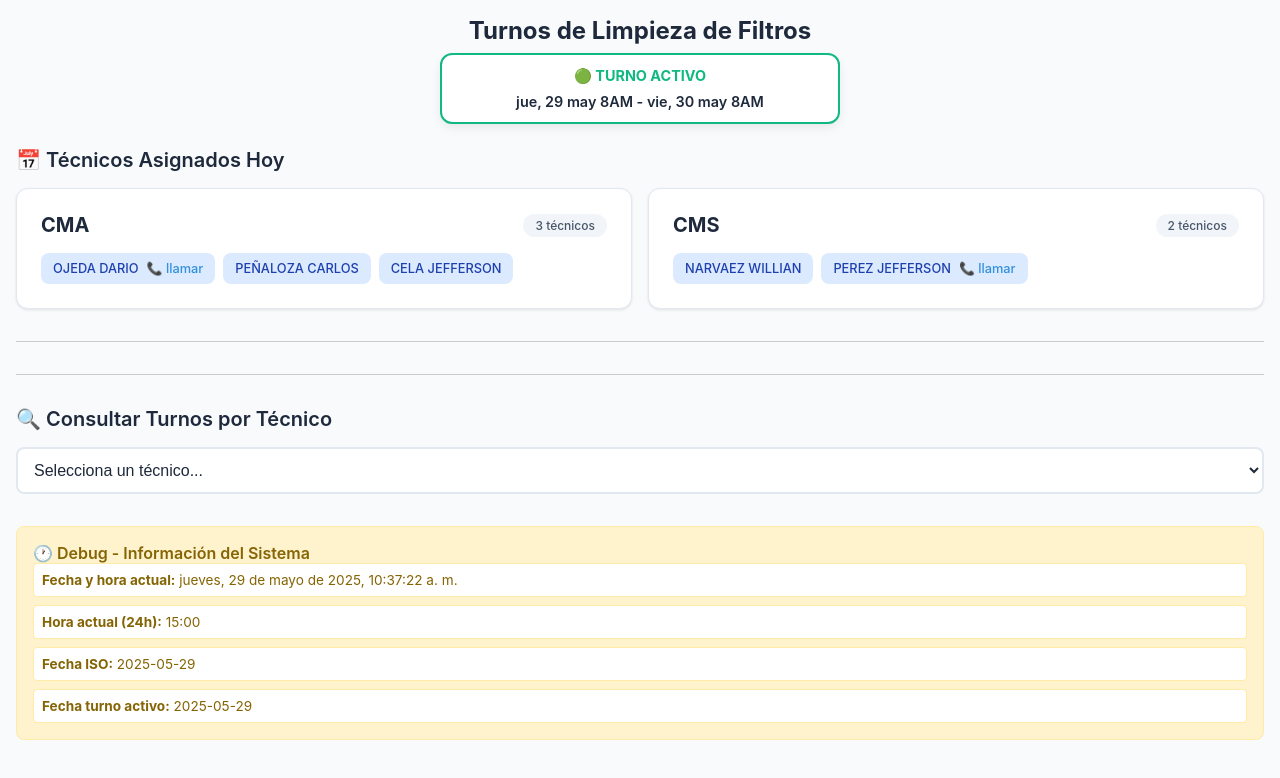
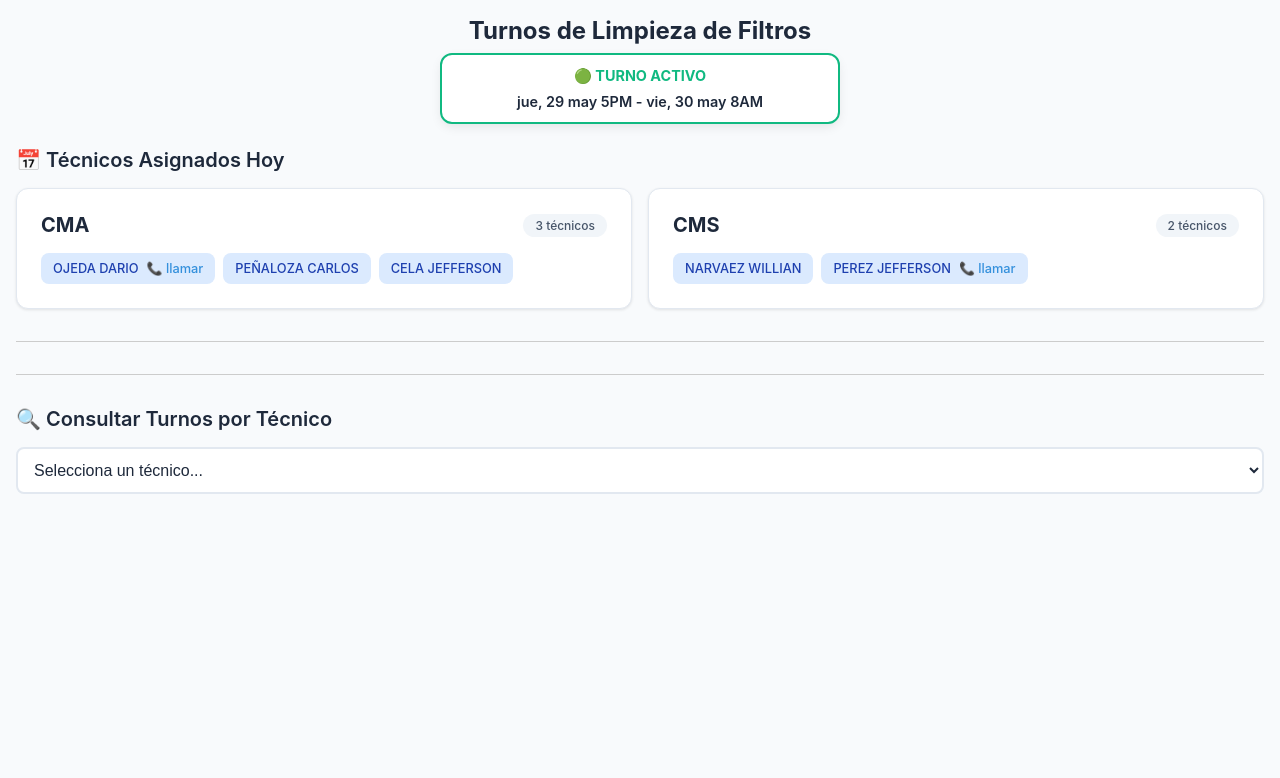
Before and after one commit to MarlonMoe23/turnos-app, a Next.js app: page / in a window 1280 px wide. Shown: the top 778 px of the page. Built offline with nearby package versions, Linux system fonts and the light colour scheme.

Commit message:
veamos ultimo

```diff
--- a/app/page.js
+++ b/app/page.js
@@ -135,15 +135,15 @@ export default function Home() {
   function obtenerFechasTurnoActivo() {
     const ahora = new Date();
     const fechaActual = ahora.toISOString().split("T")[0];
-    const ochoAMHoy = new Date(fechaActual + "T08:00:00");
+    const ochoAMHoy = new Date(fechaActual);
+    ochoAMHoy.setHours(8, 0, 0, 0);
 
     let fechaInicio, fechaFin;
 
     if (ahora < ochoAMHoy) {
       // Si es antes de las 8am, el turno comenzó ayer a las 8am
-      fechaInicio = new Date(fechaActual);
+      fechaInicio = new Date(ochoAMHoy);
       fechaInicio.setDate(fechaInicio.getDate() - 1);
-      fechaInicio.setHours(8, 0, 0, 0);
 
       // Y termina hoy a las 8am
       fechaFin = new Date(ochoAMHoy);
@@ -152,9 +152,8 @@ export default function Home() {
       fechaInicio = new Date(ochoAMHoy);
 
       // Y termina mañana a las 8am
-      fechaFin = new Date(fechaActual);
+      fechaFin = new Date(ochoAMHoy);
       fechaFin.setDate(fechaFin.getDate() + 1);
-      fechaFin.setHours(8, 0, 0, 0);
     }
 
     return { fechaInicio, fechaFin };
@@ -187,7 +186,7 @@ export default function Home() {
           </div>
           <div style={styles.fechasContainer}>
             <span style={styles.fechaTexto}>
-              {fechaInicioFormateada} 8AM - {fechaFinFormateada} 8AM
+              {fechaInicioFormateada} 5PM - {fechaFinFormateada} 8AM
             </span>
           </div>
         </div>
@@ -275,33 +274,6 @@ export default function Home() {
         )}
       </div>
 
-      {/* Debug: Fecha y hora actual */}
-      <div style={styles.debugContainer}>
-        <h3 style={styles.debugTitle}>🕐 Debug - Información del Sistema</h3>
-        <div style={styles.debugInfo}>
-          <div style={styles.debugItem}>
-            <strong>Fecha y hora actual:</strong> {new Date().toLocaleString('es-EC', {
-              timeZone: 'America/Guayaquil',
-              weekday: 'long',
-              year: 'numeric',
-              month: 'long',
-              day: 'numeric',
-              hour: '2-digit',
-              minute: '2-digit',
-              second: '2-digit'
-            })}
-          </div>
-          <div style={styles.debugItem}>
-            <strong>Hora actual (24h):</strong> {new Date().getHours()}:00
-          </div>
-          <div style={styles.debugItem}>
-            <strong>Fecha ISO:</strong> {new Date().toISOString().split("T")[0]}
-          </div>
-          <div style={styles.debugItem}>
-            <strong>Fecha turno activo:</strong> {fechaInicio.toISOString().split("T")[0]}
-          </div>
-        </div>
-      </div>
     </div>
   );
 }
```
